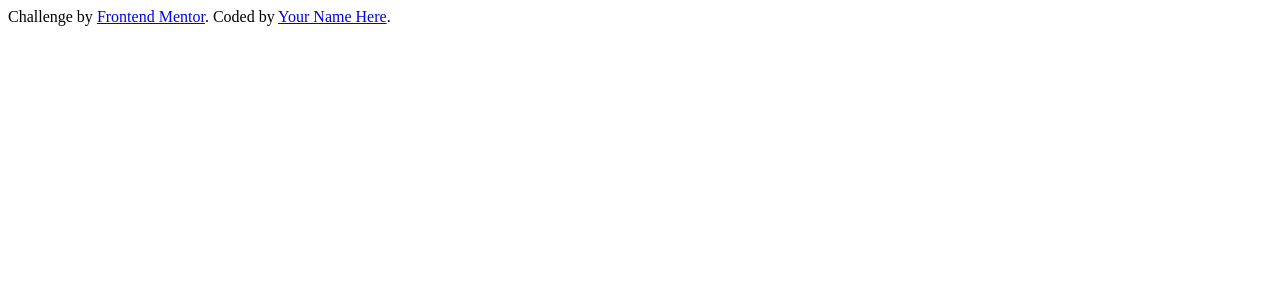
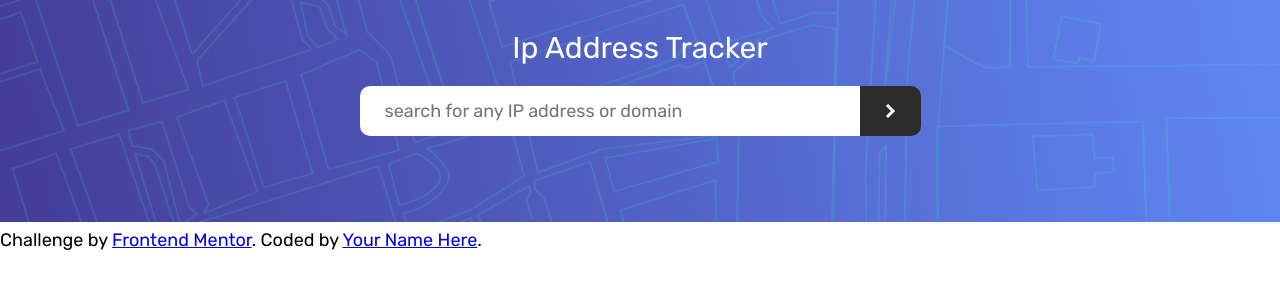
Before and after one commit to fernandohos/ip-address-tracker, a plain HTML site: page index.html in a window 1280 px wide. Drawn offline with Linux system fonts and the light colour scheme.

Commit message:
:lipstick: header done

```diff
--- a/index.html
+++ b/index.html
@@ -1,10 +1,11 @@
 <!DOCTYPE html>
 <html lang="en">
+
 <head>
   <meta charset="UTF-8">
   <meta name="viewport" content="width=device-width, initial-scale=1.0">
   <link rel="icon" type="image/png" sizes="32x32" href="./images/favicon-32x32.png">
-  <link rel="stylesheet" href="./styles/main.css">
+  <link rel="stylesheet" href="./styles/header.css">
   <link rel="preconnect" href="https://fonts.googleapis.com">
   <link rel="preconnect" href="https://fonts.gstatic.com" crossorigin>
   <link href="https://fonts.googleapis.com/css2?family=Rubik:wght@400;500;700&display=swap" rel="stylesheet">
@@ -12,6 +13,15 @@
 </head>
 
 <body>
+  <header>
+    <h1>Ip Address Tracker</h1>
+    <form>
+      <input type="text" placeholder="search for any IP address or domain" />
+      <button>
+        <img src="./images/icon-arrow.svg" alt="icon arrow" />
+      </button>
+    </form>
+  </header>
   <div class="attribution">
     Challenge by <a href="https://www.frontendmentor.io?ref=challenge" target="_blank">Frontend Mentor</a>.
     Coded by <a href="#">Your Name Here</a>.
--- /dev/null
+++ b/styles/header.css
@@ -0,0 +1,51 @@
+* {
+    margin: 0;
+    padding: 0;
+    font-family: "Rubik", sans-serif;
+    font-size: 18px;
+    box-sizing: border-box;
+}
+
+header {
+    background-image: url('/images/pattern-bg.png');
+    width: 100vw;
+    background-size: 100%;
+    aspect-ratio: 140/25;
+    background-repeat: no-repeat;
+    text-align: center;
+    padding: 30px;
+}
+
+header h1 {
+    font-size: 30px;
+    font-weight: 400;
+    color: #fff;
+}
+
+header form {
+    height: 30px;
+    display: flex;
+    align-items: center;
+    justify-content: center;
+    margin: 30px 0;
+}
+
+header form input {
+    border: none;
+    padding: 25px;
+    width: 500px;
+    height: 100%;
+    border-radius: 10px 0 0 10px;
+}
+
+header form button {
+    padding: 25px;
+    height: 100%;
+    border: none;
+    display: flex;
+    align-items: center;
+    justify-content: center;
+    border-radius: 0 10px 10px 0;
+    background: hsl(0, 0%, 17%);
+    cursor: pointer;
+}
```
